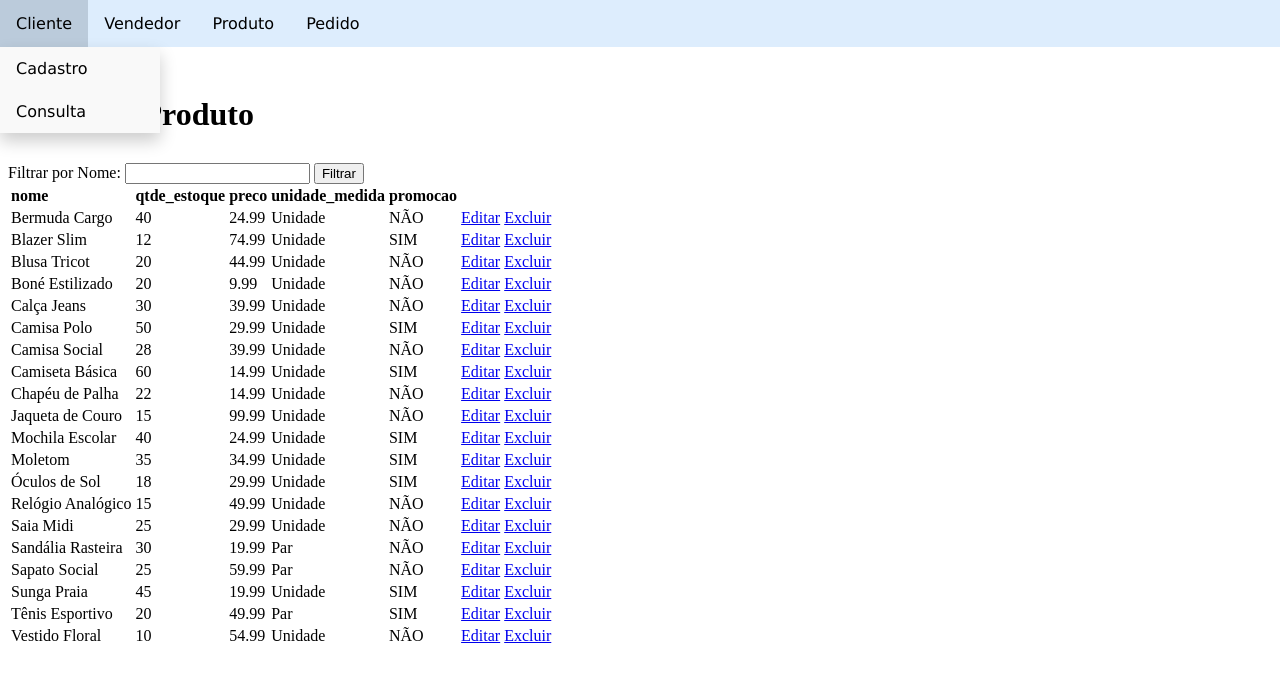
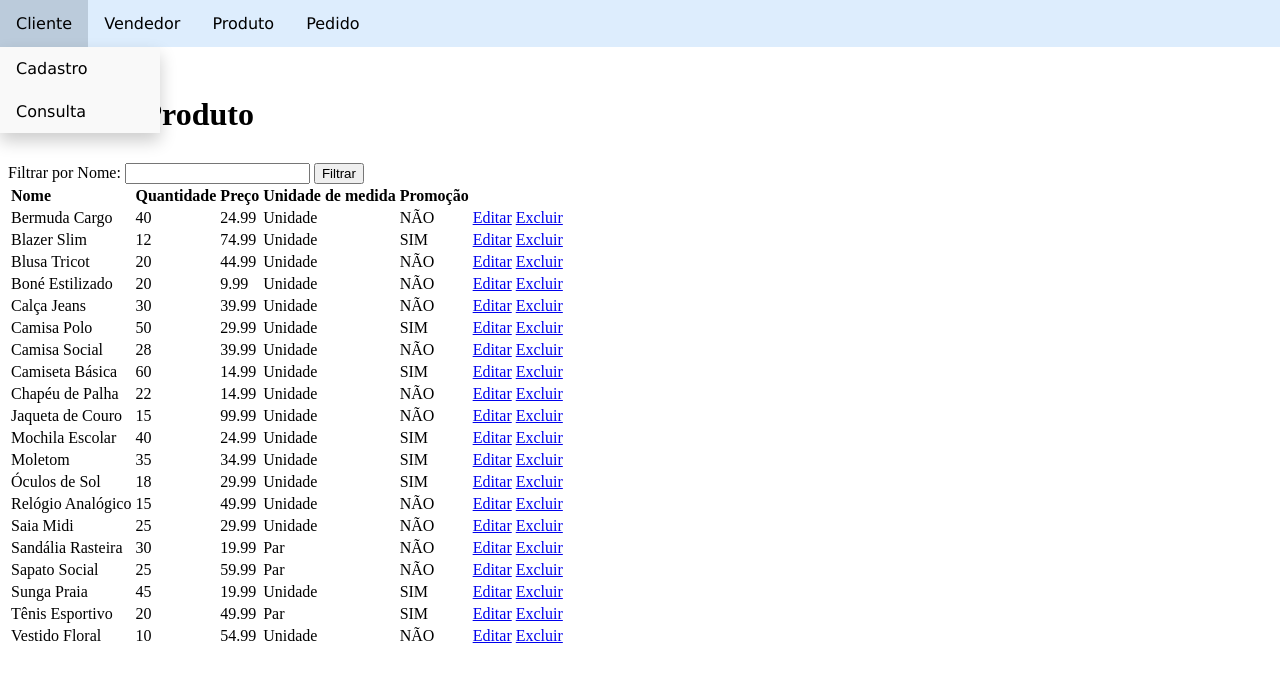
Before and after one commit to TeraJolt/projeto-lab-bd, a PHP site: page /consultarProduto.php in a window 1280 px wide. Shown: the top 682 px of the page. Run offline with PHP 8.4, Linux system fonts and the light colour scheme; data comes from the database, SQL or seed files in the repository.

```diff
--- a/produto/consultarProduto.php
+++ b/produto/consultarProduto.php
@@ -30,11 +30,11 @@
                     $resultado = mysqli_query($con, $query) or die(mysqli_connect_error());
 
                     echo "<tr>";
-                    echo "<td> <b> nome </b> </td>";
-                    echo "<td> <b> qtde_estoque </b> </td>";
-                    echo "<td> <b> preco </b> </td>";
-                    echo "<td> <b> unidade_medida </b> </td>";
-                    echo "<td> <b> promocao </b> </td>";
+                    echo "<td> <b> Nome </b> </td>";
+                    echo "<td> <b> Quantidade </b> </td>";
+                    echo "<td> <b> Preço </b> </td>";
+                    echo "<td> <b> Unidade de medida </b> </td>";
+                    echo "<td> <b> Promoção </b> </td>";
                     echo "</tr>";
 
                     while ($registro = mysqli_fetch_array($resultado)){
```
